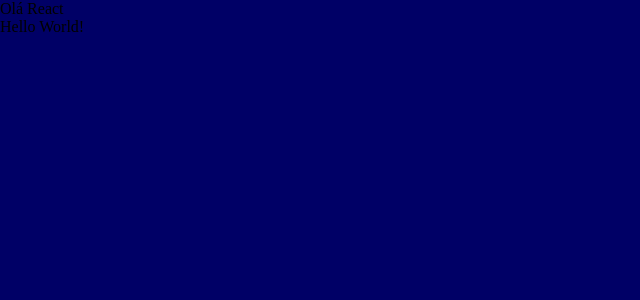
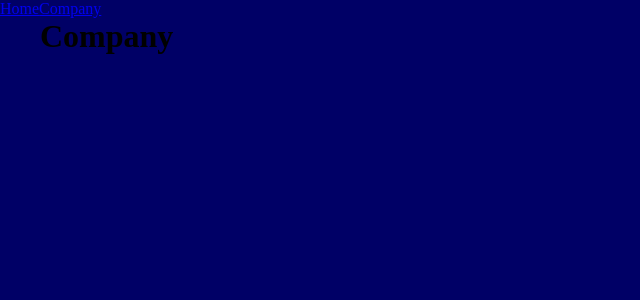
Before and after one commit to FDaviCR/courseflix-front, a React (Create React App) app: page /company in a window 1280 px wide. Shown: the top 300 px of the page, without its empty margins (0-640 px from the left). Built offline with nearby package versions, Linux system fonts and the light colour scheme.

Commit message:
Container base

```diff
--- a/src/App.js
+++ b/src/App.js
@@ -1,13 +1,24 @@
-import HelloWorld from './components/HelloWorld';
+import { BrowserRouter as Router, Routes, Route, Link } from 'react-router-dom';
+
+import Home from './pages/Home';
+import Company from './pages/Company';
+
+import Container from './components/layout/Container';
 
 function App() {
   return (
-    <div className="App">
-      <div>
-        Olá React
-      </div>
-      <HelloWorld />
-    </div>
+    <Router>
+      <ul>
+        <Link to='/'>Home</Link>
+        <Link to='/company'>Company</Link>
+      </ul>
+      <Container>
+        <Routes>
+          <Route path="/" element={<Home/>}></Route>
+          <Route path="/company" element={<Company/>}></Route>
+        </Routes>
+      </Container>
+    </Router>
   );
 }
 
--- a/src/components/HelloWorld.js
+++ /dev/null
@@ -1,9 +0,0 @@
-function HelloWorld() {
-    return(
-        <div>
-            Hello World!
-        </div>
-    );
-}
-
-export default HelloWorld;
--- /dev/null
+++ b/src/components/layout/Container.js
@@ -0,0 +1,11 @@
+import styles from './Container.module.css';
+
+function Container(props) {
+    return (
+        <div className={`${styles.container} ${styles[props.customClass]}`}>
+            {props.children}
+        </div>
+    );
+}
+
+export default Container;
--- /dev/null
+++ b/src/components/layout/Container.module.css
@@ -0,0 +1,20 @@
+.container{
+    width: 1200px;
+    display: flex;
+    justify-content: space-between;
+    margin: 0 auto;
+    flex-wrap: wrap;
+}
+
+.min-height {
+    min-height: 75%;
+}
+
+.start{
+    justify-content: flex-start;
+}
+
+.column{
+    flex-direction: column;
+    justify-content: flex-start;
+}
--- /dev/null
+++ b/src/pages/Company.js
@@ -0,0 +1,5 @@
+function Company() {
+    return <h1>Company</h1>
+}
+
+export default Company;
--- /dev/null
+++ b/src/pages/Home.js
@@ -0,0 +1,5 @@
+function Home() {
+    return <h1>Home</h1>
+}
+
+export default Home;
```
